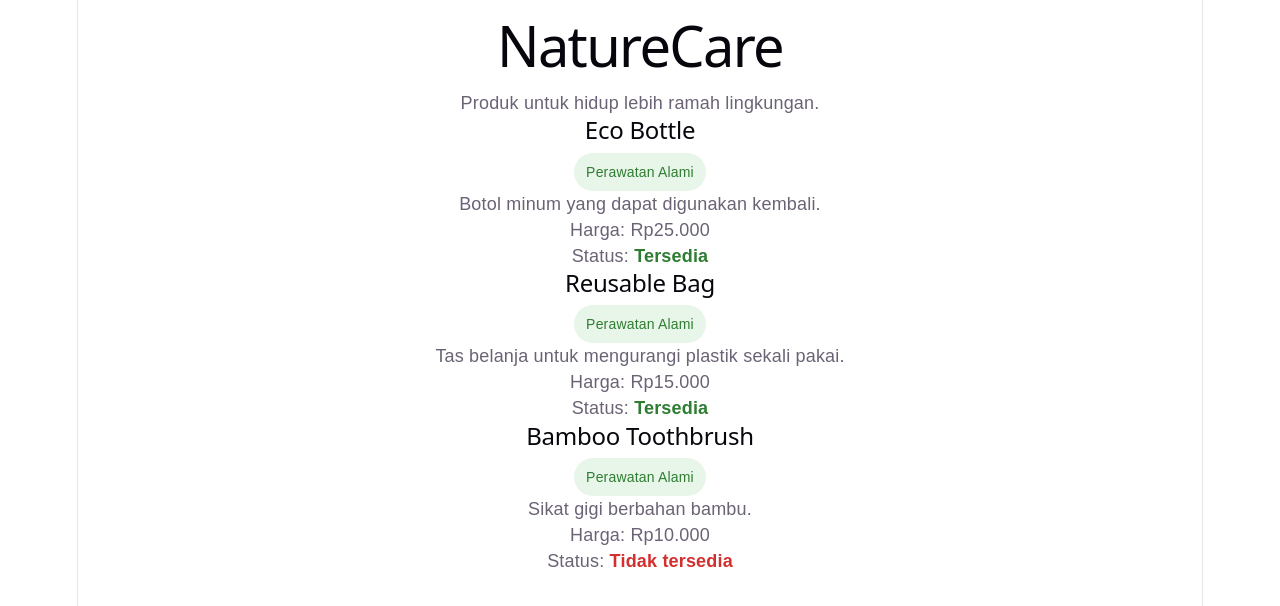
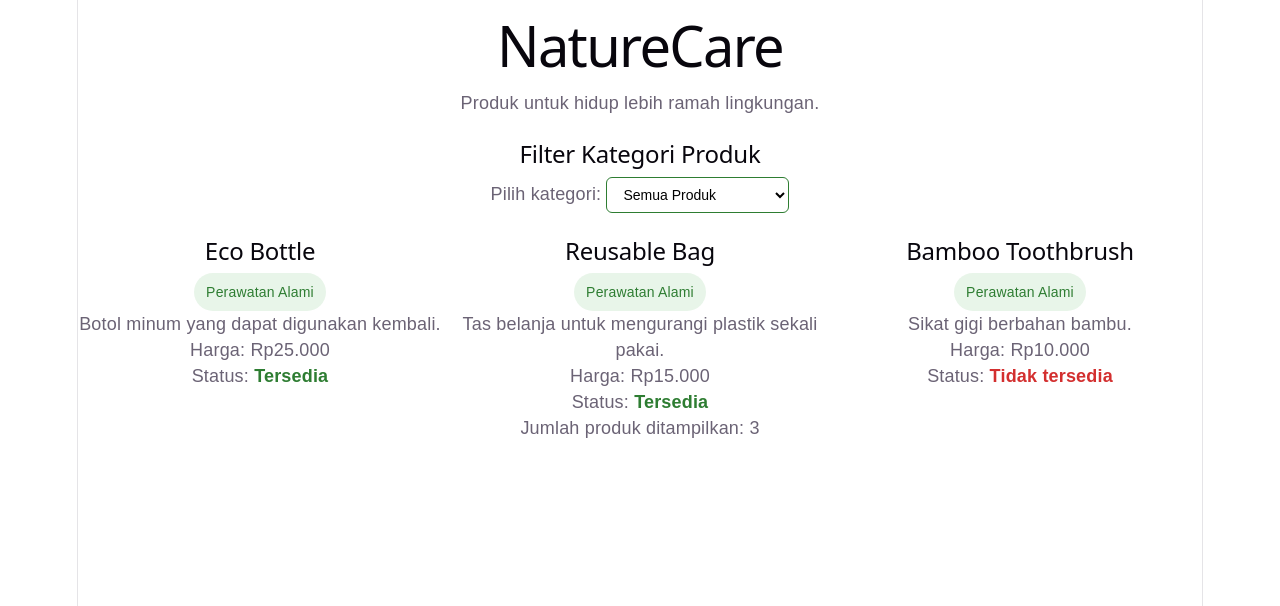
Before and after one commit to hanumdeafebia/nature-care, a React (Vite) app: page / in a window 1280 px wide. Shown: the top 606 px of the page. Built offline with nearby package versions, Linux system fonts and the light colour scheme.

Commit message:
feat: add product category filter

```diff
--- a/src/App.jsx
+++ b/src/App.jsx
@@ -1,32 +1,79 @@
+import { useState } from "react";
 import Naturecare from "./components/Naturecare";
 import "./index.css";
 
+const daftarProduk = [
+  {
+    nama: "Eco Bottle",
+    manfaat: "Botol minum yang dapat digunakan kembali.",
+    harga: 25000,
+    tersedia: true,
+    kategori: "Perlengkapan Minum",
+  },
+  {
+    nama: "Reusable Bag",
+    manfaat: "Tas belanja untuk mengurangi plastik sekali pakai.",
+    harga: 15000,
+    tersedia: true,
+    kategori: "Perlengkapan Belanja",
+  },
+  {
+    nama: "Bamboo Toothbrush",
+    manfaat: "Sikat gigi berbahan bambu.",
+    harga: 10000,
+    tersedia: false,
+    kategori: "Perawatan",
+  },
+];
+
 export default function App() {
+  const [kategoriAktif, setKategoriAktif] = useState("Semua");
+
+  const produkDitampilkan =
+    kategoriAktif === "Semua"
+      ? daftarProduk
+      : daftarProduk.filter(
+          (produk) => produk.kategori === kategoriAktif
+        );
+
   return (
     <main>
       <h1>NatureCare</h1>
       <p>Produk untuk hidup lebih ramah lingkungan.</p>
 
-      <Naturecare
-        nama="Eco Bottle"
-        manfaat="Botol minum yang dapat digunakan kembali."
-        harga={25000}
-        tersedia={true}
-      />
+      <section className="filter-kategori">
+        <h2>Filter Kategori Produk</h2>
 
-      <Naturecare
-        nama="Reusable Bag"
-        manfaat="Tas belanja untuk mengurangi plastik sekali pakai."
-        harga={15000}
-        tersedia={true}
-      />
+        <label htmlFor="kategori">Pilih kategori: </label>
+        <select
+          id="kategori"
+          value={kategoriAktif}
+          onChange={(event) => setKategoriAktif(event.target.value)}
+        >
+          <option value="Semua">Semua Produk</option>
+          <option value="Perlengkapan Minum">
+            Perlengkapan Minum
+          </option>
+          <option value="Perlengkapan Belanja">
+            Perlengkapan Belanja
+          </option>
+          <option value="Perawatan">Perawatan</option>
+        </select>
+      </section>
 
-      <Naturecare
-        nama="Bamboo Toothbrush"
-        manfaat="Sikat gigi berbahan bambu."
-        harga={10000}
-        tersedia={false}
-      />
+      <section className="daftar-produk">
+        {produkDitampilkan.map((produk) => (
+          <Naturecare
+            key={produk.nama}
+            nama={produk.nama}
+            manfaat={produk.manfaat}
+            harga={produk.harga}
+            tersedia={produk.tersedia}
+          />
+        ))}
+      </section>
+
+      <p>Jumlah produk ditampilkan: {produkDitampilkan.length}</p>
     </main>
   );
 }
--- a/src/index.css
+++ b/src/index.css
@@ -135,3 +135,20 @@ body {
   color: #d32f2f;
   font-weight: bold;
 }
+.filter-kategori {
+  margin: 24px 0;
+}
+
+.filter-kategori select {
+  padding: 8px 12px;
+  border: 1px solid #2e7d32;
+  border-radius: 6px;
+  background-color: white;
+  font-size: 14px;
+}
+
+.daftar-produk {
+  display: grid;
+  grid-template-columns: repeat(auto-fit, minmax(220px, 1fr));
+  gap: 16px;
+}
```
